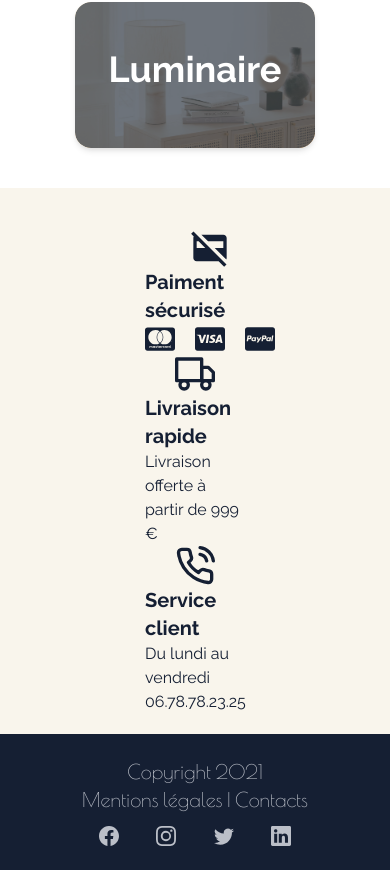
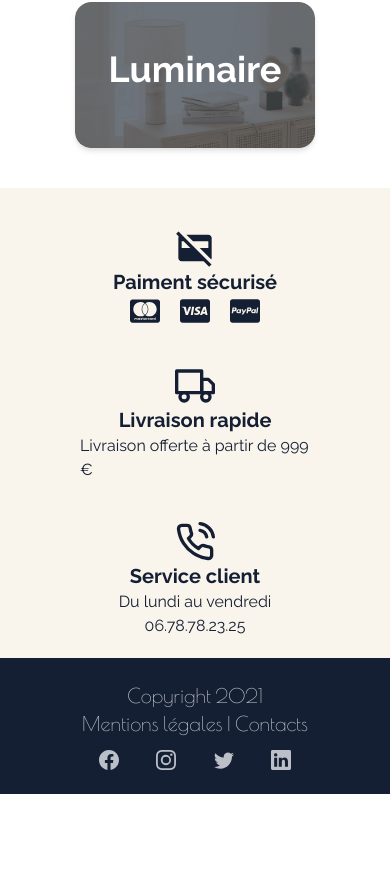
Before and after one commit to Furniture-King/Front-end, a Next.js app: page / in a window 390 px wide. Shown: the part 6048-6918 px from the top of the page. After the commit the page ends 6842 px from the top, so only its background shows below. Built offline with nearby package versions, Linux system fonts and the light colour scheme.

Commit message:
home: add responsive info section & add shadow on mobile menu

```diff
--- a/components/infoSection/index.js
+++ b/components/infoSection/index.js
@@ -8,7 +8,7 @@ import { FaCcMastercard, FaCcVisa, FaCcPaypal } from 'react-icons/fa'
 const InfoItem = (props) => {
   const { title, text, subText, icon, children } = props
   return (
-    <div className="flex flex-col items-center font-raleway  text-color-bg-darkBlue">
+    <div className="mt-10 lg:mt-0 flex flex-col items-center font-raleway  text-color-bg-darkBlue">
       <div>{icon}</div>
       <div>
         <p className="text-xl font-bold">{title}</p>
@@ -34,8 +34,8 @@ InfoItem.propTypes = {
 const InfoSection = () => {
   return (
     <div className="bg-color-bg-light mt-10">
-      <div className="mx-auto w-8/12 px-20">
-        <div className="flex justify-between flex-wrap pt-10 pb-5">
+      <div className="mx-auto w-full xl:w-8/12 px-20">
+        <div className="flex flex-col justify-center lg:flex-row xs:justify-between flex-wrap lg:pt-10 pb-5">
           <InfoItem
             icon={<MdCreditCardOff size={40} />}
             title="Paiment sécurisé"
--- a/components/productNavBar/index.js
+++ b/components/productNavBar/index.js
@@ -37,8 +37,6 @@ const ProductNavBar = () => {
     }
   }
 
-  console.log(show)
-
   return (
     <div>
       <div className="flex items-center xs:justify-center bg-color-bg-lightBrown h-16">
@@ -75,7 +73,7 @@ const ProductNavBar = () => {
           <NavBarItem href="/products_luminaire" text="Luminaire" />
         </nav>
       </div>
-      <div className="xs:hidden">
+      <div className="xs:hidden shadow-xl">
         {show ? (
           <ul className=" bg-color-bg-lightBrown">
             <li>
@@ -87,7 +85,7 @@ const ProductNavBar = () => {
             <li>
               <NavBarItem href="/products_rangement" text="Rangement" />
             </li>
-            <li>
+            <li className="pb-2">
               <NavBarItem href="/products_luminaire" text="Luminaire" />
             </li>
           </ul>
```
